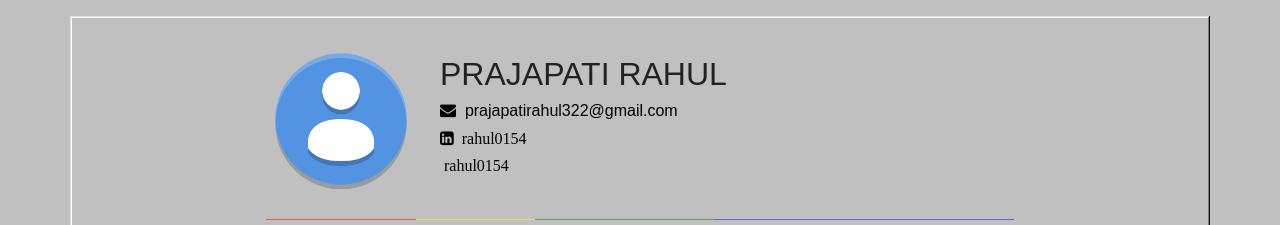
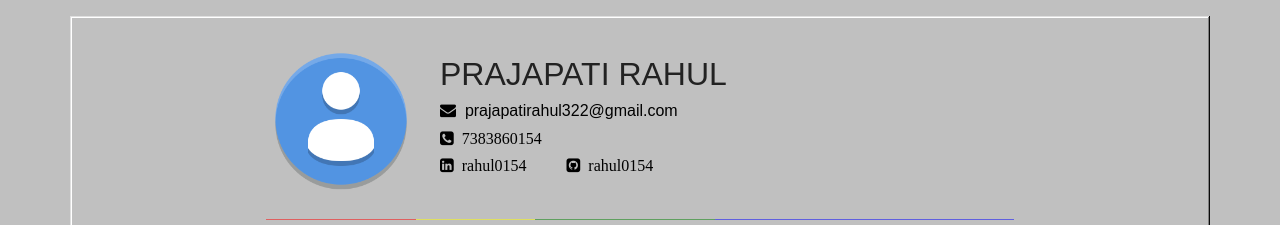
Before and after one commit to rahul0154/rprajapati, a plain HTML site: page index.html in a window 1280 px wide. Shown: the top 225 px of the page. Drawn offline with Linux system fonts and the light colour scheme.

Commit message:
Update index.html

```diff
--- a/index.html
+++ b/index.html
@@ -28,16 +28,22 @@
                                 &nbsp;prajapatirahul322@gmail.com
                             </a>
                         </h6>
+                        <h6 class="mobile">
+                            <a href="tel:+91 7383860154" target="_blank">
+                                <i class="fa fa-phone-square">
+                                    &nbsp;7383860154
+                                </i>
+                            </a>
+                        </h6>
                         <h6 class="linkedin">
                             <a href="https://www.linkedin.com/in/rahul0154/" target="_blank">
                                 <i class="fa fa-linkedin-square">
                                     &nbsp;rahul0154
                                 </i>
                             </a>
-                        </h6>
-                        <h6 class="linkedin">
+                             &nbsp; &nbsp; &nbsp; &nbsp;
                             <a href="https://github.com/rahul0154" target="_blank">
-                                <i class="fa fa-square-github">
+                                <i class="fa fa-github-square">
                                     &nbsp;rahul0154
                                 </i>
                             </a>
```
